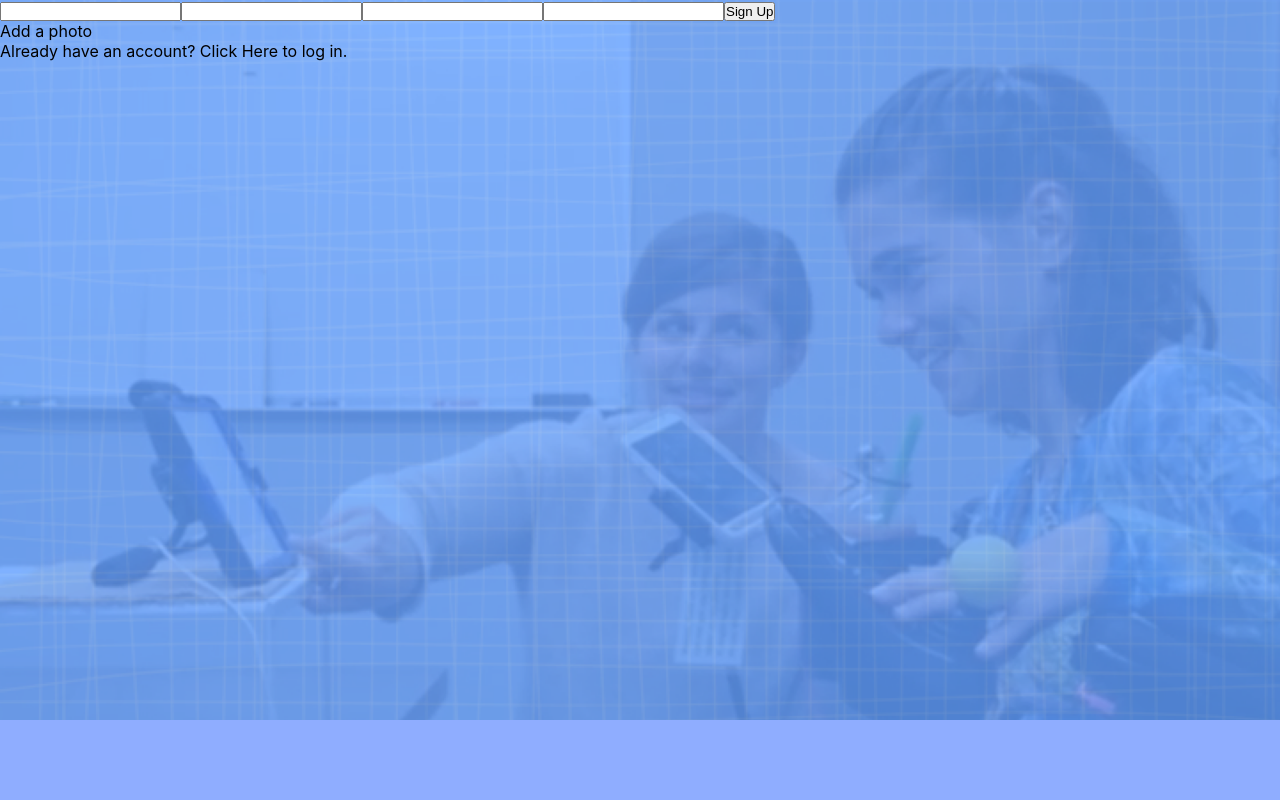
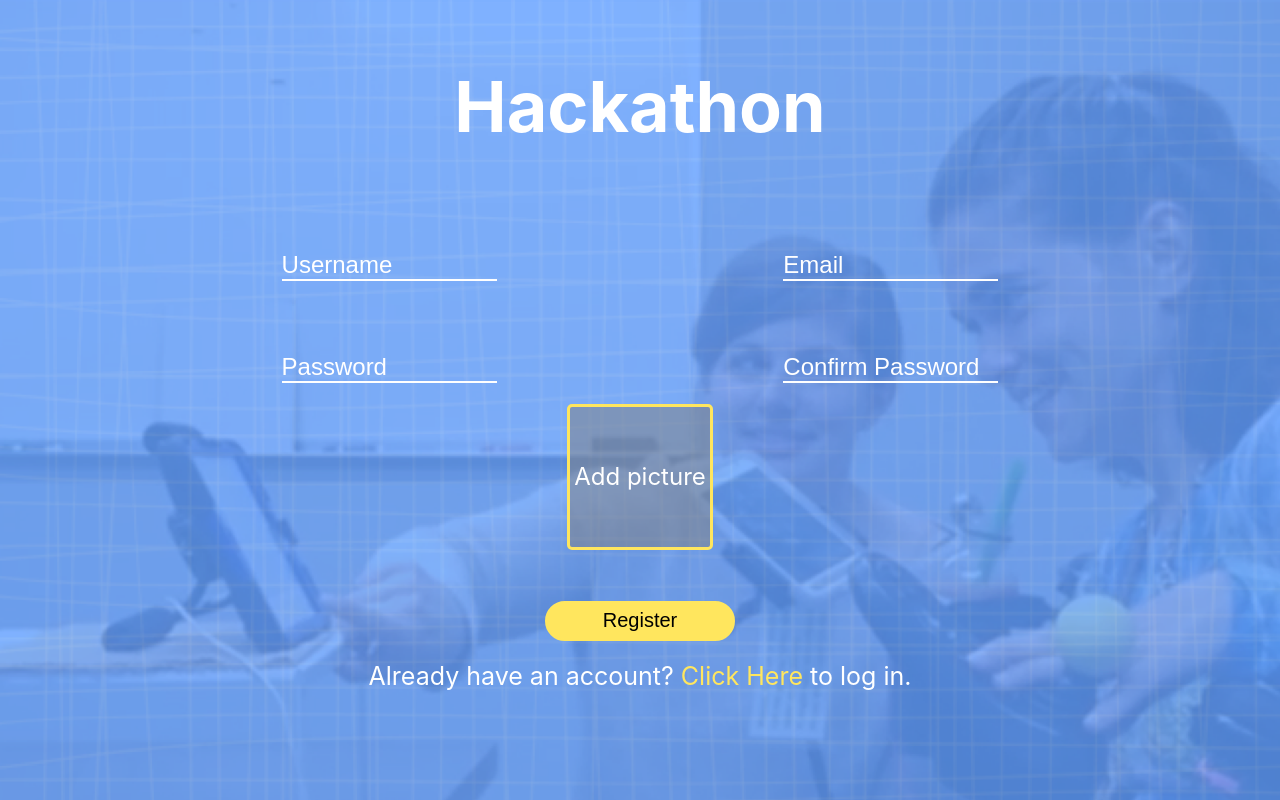
Before and after one commit to Ledwos/tbox, a React (Create React App) app in the folder tbox-client/: page / in a window 1280 px wide. Both pictures are taken after a click on the element "Sign up". Built offline with nearby package versions, Linux system fonts and the light colour scheme.

Commit message:
signup styling / img preview

```diff
--- a/tbox-client/src/components/Dash/Dash.css
+++ b/tbox-client/src/components/Dash/Dash.css
@@ -22,7 +22,7 @@
 }
 
 #logoutBtn {
-    width: 110px;
+    width: 130px;
     height: 30px;
     border-radius: 15px;
     border: 2px solid rgb(255, 230, 94);;
@@ -133,28 +133,28 @@
 
 /* Tasks */
 
-#taskMain {
+#dashtaskMain {
     padding-top: 5px;
     height: 65%;
 }
 
-.taskDiv {
+.dashtaskDiv {
     display: inline-flex;
     width: 90%;
     height: 25%;
     margin-top: 5px;
 }
 
-.taskHeader {
+.dashtaskHeader {
     width: 80%;
     text-align: left;
 }
 
-.taskLine {
+.dashtaskLine {
     border: 1px solid black;
 }
 
-.taskCheckbox {
+.dashtaskCheckbox {
     font-size: 20px;
 }
 
--- a/tbox-client/src/components/Dash/Dash.js
+++ b/tbox-client/src/components/Dash/Dash.js
@@ -201,13 +201,13 @@
                     <div className='previewHead'>
                         <p>Tasks</p>
                     </div>
-                    <div className='previewBody' id='taskMain'>
+                    <div className='previewBody' id='dashtaskMain'>
                         {tasks.length > 0 ? [
                         tasks.map(task => (
-                        <div key={task.t_id} className='taskDiv'>
-                            <div className='taskHeader' key={task.t_id}>
-                                <p className='taskTitle'>{task.t_name}</p>
-                                <div className='taskLine'></div>
+                        <div key={task.t_id} className='dashtaskDiv'>
+                            <div className='dashtaskHeader' key={task.t_id}>
+                                <p className='dashtaskTitle'>{task.t_name}</p>
+                                <div className='dashtaskLine'></div>
                             </div>
                                 <label className='checkLabel'>
                                     <input type='checkbox' defaultChecked={task.t_comp} class='taskCheckbox'></input>
--- /dev/null
+++ b/tbox-client/src/components/Login/Login.css
@@ -0,0 +1,68 @@
+* {
+    margin: 0;
+    padding: 0;
+}
+
+#loginComp {
+    text-align: center;
+    height: 100vh;
+}
+
+#loginDiv {
+    width: 80%;
+    display: inline-block;
+    margin-top: 5%;
+    height: 60vh;
+}
+
+#loginTitle {
+    font-size: 70px;
+    color: white;
+}
+
+#loginForm {
+    display: flex;
+    flex-direction: column;
+    align-items: center;
+}
+
+#loginForm input {
+    background: none;
+    border: none;
+    border-bottom: 2px solid white;
+    font-size: 24px;
+    min-width: 200px;
+    width: 30%;
+}
+
+#loginTextInput {
+    margin-top: 10%;
+    width: 70%;
+    display: flex;
+    justify-content: space-between;
+}
+
+#loginBtn {
+    width: 190px;
+    height: 40px;
+    border-radius: 20px;
+    border: 2px solid rgb(255, 230, 94);
+    background-color: rgb(255, 230, 94);
+    cursor: pointer;
+    margin-top: 5%;
+    font-size: 20px;
+}
+
+#loginBtn:hover {
+    background-color: white;
+}
+
+#signupText {
+    color: white;
+    font-size: 25px;
+}
+
+#signupText span {
+    color: rgb(255, 230, 94);
+    cursor: pointer;
+}
--- a/tbox-client/src/components/Login/Login.js
+++ b/tbox-client/src/components/Login/Login.js
@@ -1,28 +1,32 @@
 import React from 'react';
+import './Login.css';
 
 const Login = (props) => {
     return (
-        <div>
-            <p>I'm the login / signup comp</p>
-            <p onClick={props.dash}>go to dash</p>
+        <div id='loginComp' >
+            <div id='loginDiv'>
+                <h1 id='loginTitle' >Hackathon</h1>
                 <form  onSubmit={props.handleLogin} method='POST' id='loginForm'>
+                    <div id='loginTextInput'>
                         <input
                             type='text'
                             id='u_email'
-                    placeholder='someone@organised.com'
+                            placeholder='Username'
                             pattern="[a-zA-Z0-9!#$%&amp;'*+\/=?^_`{|}~.-]+@[a-zA-Z0-9-]+(\.[a-zA-Z0-9-]+)*"
                             required
                             ></input>
                         <input
                             type='password'
                             id='u_pass'
-                    placeholder='password'
+                            placeholder='Password'
                             required
                             ></input>
+                    </div>
                     {props.errTxt ? <p className='errTxt'>Please check your login details</p> : null}
-                <button type='submit' id='loginBtn'>Log in</button>
+                    <button type='submit' id='loginBtn'>Login</button>
                 </form>
-            <p>New to the challenge? <span onClick={props.toggleForm}>Sign up</span></p>
+            </div>
+            <p id='signupText' >New to the challenge? <span onClick={props.toggleForm}>Sign up</span></p>
         </div>
     );
 };
--- /dev/null
+++ b/tbox-client/src/components/Signup/Signup.css
@@ -0,0 +1,86 @@
+* {
+    margin: 0;
+    padding: 0;
+}
+
+#signupComp {
+    text-align: center;
+    height: 100vh;
+}
+
+#signupDiv {
+    width: 80%;
+    display: inline-block;
+    margin-top: 5%;
+    height: 60vh;
+}
+
+#signupTitle {
+    font-size: 70px;
+    color: white;
+}
+
+#signupForm {
+    display: flex;
+    flex-direction: column;
+    align-items: center;
+}
+
+#signupForm input {
+    background: none;
+    border: none;
+    border-bottom: 2px solid white;
+    font-size: 24px;
+    min-width: 200px;
+    width: 30%;
+    color: white;
+}
+
+.signupTextInput {
+    margin-top: 10%;
+    margin-bottom: -3%;
+    width: 70%;
+    display: flex;
+    justify-content: space-between;
+}
+
+#signupBtn {
+    width: 190px;
+    height: 40px;
+    border-radius: 20px;
+    border: 2px solid rgb(255, 230, 94);
+    background-color: rgb(255, 230, 94);
+    cursor: pointer;
+    margin-top: 5%;
+    margin-bottom: 20px;
+    font-size: 20px;
+}
+
+#signupBtn:hover {
+    background-color:white;
+}
+
+#loginText {
+    color: white;
+    font-size: 25px;
+}
+
+#loginText span {
+    color: rgb(255, 230, 94);
+    cursor: pointer;
+}
+
+#signupImgLabel {
+    border: 3px solid rgb(255, 230, 94);
+    border-radius: 5px;
+    background-color: rgba(128, 128, 128, 0.5);
+    margin-top: 5%;
+    cursor: pointer;
+    width: 140px;
+    height: 140px;
+    color: white;
+    font-size: 24px;
+    display: flex;
+    align-items: center;
+    justify-content: center;
+}
--- a/tbox-client/src/components/Signup/Signup.js
+++ b/tbox-client/src/components/Signup/Signup.js
@@ -1,5 +1,6 @@
 import React, { useState } from 'react';
 import fetch from 'node-fetch';
+import './Signup.css';
 
 const Signup = (props) => {
     const [emErr, setemErr] = useState(false);
@@ -52,6 +53,7 @@
     };
 
     const prepFile = () => {
+        if (document.getElementById('signupImg').files[0]) {
             let file = document.getElementById('signupImg').files[0];
             let reader = new FileReader();
             reader.readAsDataURL(file);
@@ -78,8 +80,14 @@
                     // convert image to base64
                     let data = canvas.toDataURL()
                     setimgString(data);
+                    // preview image in signup form
+                    let imgPreview = new Image(140, 140);
+                    imgPreview.src = data;
+                    document.getElementById('signupImgLabel').innerHTML = '';
+                    document.getElementById('signupImgLabel').appendChild(imgPreview);
                 };
             };
+        }
     };
 
     // post to db
@@ -116,15 +124,20 @@
 
 
     return (
-        <div>
+        <div id='signupComp'>
+            <div id='signupDiv'>
+                <h1 id='signupTitle' >Hackathon</h1>
                 <form id='signupForm' onSubmit={handleSignup} method='POST'>
-                <input type='text' id='username'  placeholder='First Name' required></input>
+                    <div class='signupTextInput'>
+                        <input type='text' id='username'  placeholder='Username' required></input>
                         <input type='text'
                                 id='email'
                                 placeholder='Email'
                                 pattern="[a-zA-Z0-9!#$%&amp;'*+\/=?^_`{|}~.-]+@[a-zA-Z0-9-]+(\.[a-zA-Z0-9-]+)*"
                                 required></input>
                         {emErr ? <p>email already exists</p> : null}
+                    </div>
+                    <div class='signupTextInput'>
                         <input type='password'
                             id='pass'
                             placeholder='Password'
@@ -134,11 +147,13 @@
                             placeholder='Confirm Password'
                             required ></input>
                         {passErr ? <p>Passwords must match</p> : null}
-                <button type='submit' id='signupBtn'>Sign Up</button>
+                    </div>
+                    <label id='signupImgLabel' htmlFor='signupImg'>Add picture</label>
+                    <input type='file' id='signupImg' onChange={prepFile}></input>
+                    <button type='submit' id='signupBtn'>Register</button>
                 </form>
-            <label htmlFor='signupImg'>Add a photo</label>
-            <input type='file' id='signupImg' onChange={prepFile}></input>
-            <p>Already have an account? <span onClick={props.toggleForm}>Click Here</span> to log in.</p>
+                <p id='loginText' >Already have an account? <span onClick={props.toggleForm}>Click Here</span> to log in.</p>
+            </div>
         </div>
     );
 };
--- a/tbox-client/src/components/Tasks/Taskcss.css
+++ b/tbox-client/src/components/Tasks/Taskcss.css
@@ -63,11 +63,11 @@
     font-size: 14px;
 }
 
-.checkLabel input {
+.taskcheckLabel input {
     opacity: 0%;
 }
 
-.checkLabel {
+.taskcheckLabel {
     display: block;
     position: relative;
     padding-left: 35px;
@@ -80,7 +80,7 @@
     user-select: none;
 }
 
-.checkMark {
+.taskcheckMark {
     position: absolute;
     right: -20px;
     height: 40px;
@@ -90,7 +90,7 @@
     border-radius: 5px;
 }
 
-.checkMark:after {
+.taskcheckMark:after {
     content: "";
     position: absolute;
     display: none;
@@ -100,11 +100,11 @@
     background-color: #2196F3;
   } */
 
-.checkLabel input:checked ~ .checkMark:after {
+.taskcheckLabel input:checked ~ .taskcheckMark:after {
     display: block;
 }
 
-.checkLabel .checkMark:after {
+.taskcheckLabel .checkMark:after {
     right: 0px;
     top: -20px;
     width: 15px;
--- a/tbox-client/src/components/Tasks/Tasks.js
+++ b/tbox-client/src/components/Tasks/Tasks.js
@@ -153,7 +153,7 @@
 
     return (
         <div id='taskComp'>
-            <h1 id='pageTitle' onclick={props.dashPage} >Tasks</h1>
+            <h1 id='pageTitle' onClick={props.dashPage} >Tasks</h1>
             <div id='taskDiv'>
                 {tasks.length > 0 ? [
                     tasks.map(task => (
@@ -169,9 +169,9 @@
                             </div>
                             <div className='taskLine' ></div>
                         </div>
-                        <label className='checkLabel'>
-                            <input type='checkbox' onClick={compTask} id={task.t_id} defaultChecked={task.t_comp} class='taskCheckbox'></input>
-                            <span class='checkMark'></span>
+                        <label className='taskcheckLabel'>
+                            <input type='checkbox' onClick={compTask} id={task.t_id} defaultChecked={task.t_comp} ></input>
+                            <span class='taskcheckMark'></span>
                         </label>
                     </div>
                     ))] : <p>No tasks set</p>
```
Lines whose indentation alone changed are shown as unchanged.
